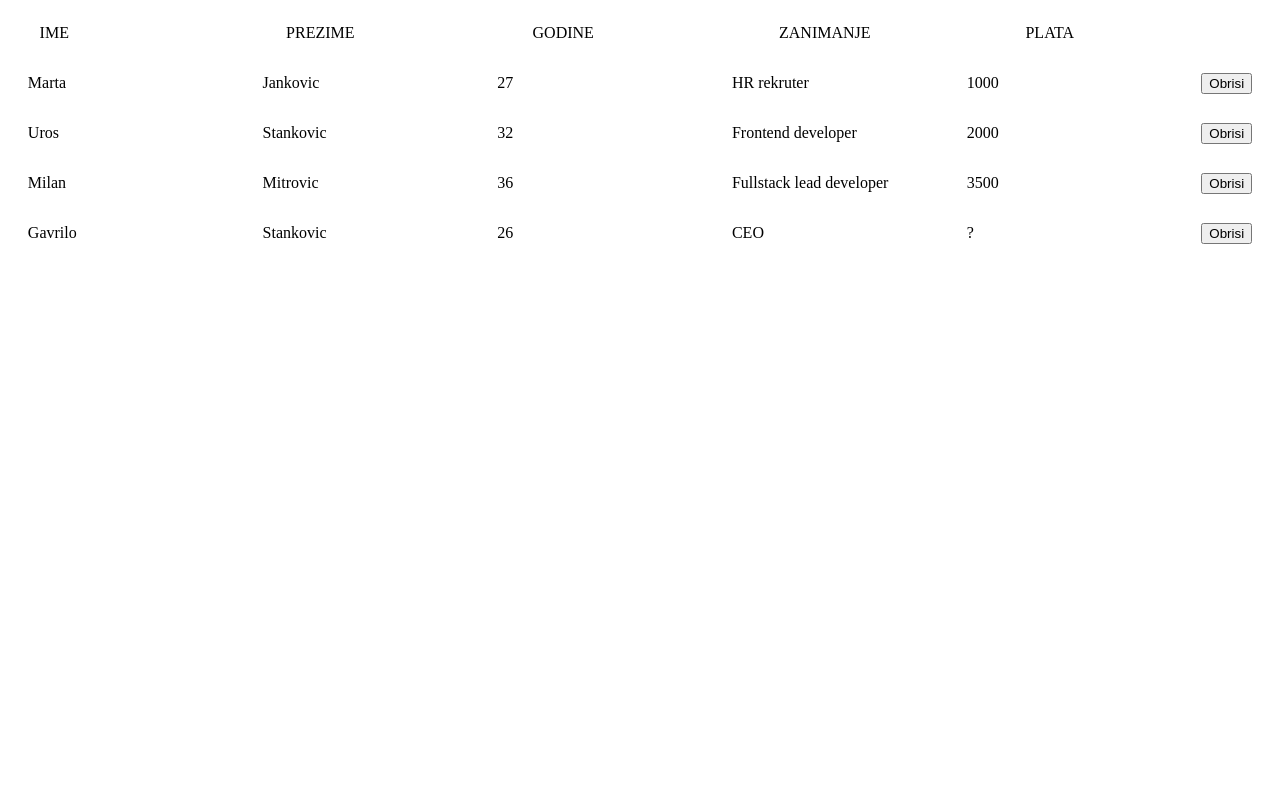
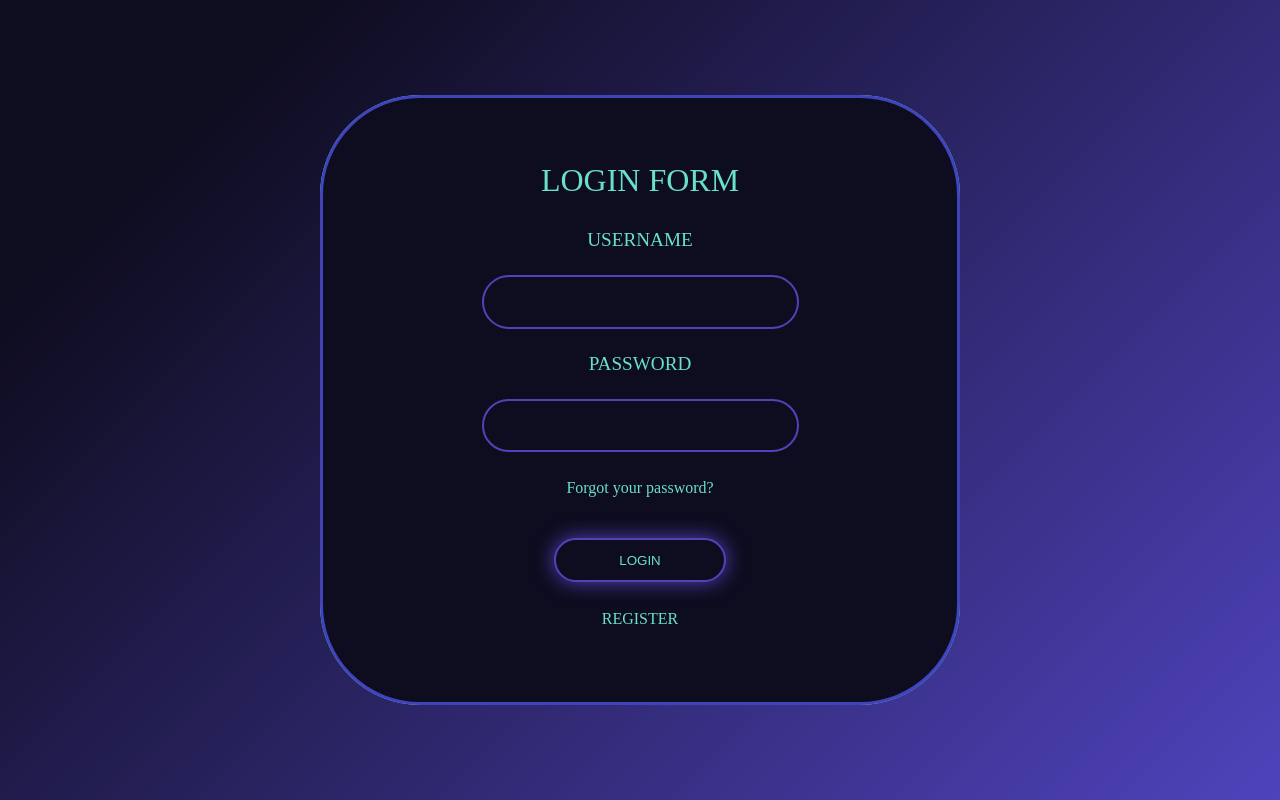
Before and after one commit to ninopaunovic93/nekiFajlovi, a plain HTML site: page index.html in a window 1280 px wide. Drawn offline with Linux system fonts and the light colour scheme.

Commit message:
some shanges

```diff
--- a/dom.js
+++ /dev/null
@@ -1,5 +0,0 @@
-export const divIspisKorisnika = document.createElement('div')
-divIspisKorisnika.classList.add('container')
-
-export const body = document.body
-body.appendChild(divIspisKorisnika)
--- a/index.html
+++ b/index.html
@@ -1,34 +1,31 @@
 <!DOCTYPE html>
 <html lang="en">
+
 <head>
     <meta charset="UTF-8">
     <meta http-equiv="X-UA-Compatible" content="IE=edge">
     <meta name="viewport" content="width=device-width, initial-scale=1.0">
-    <title>Document</title>
-    <script type="module" src="renderBase.js" defer ></script>
-    <script type="module" src="dom.js" defer ></script>
-    <script type="module" src="objekat.js" defer ></script>
-    <script type="module" src="renderUser.js" defer ></script>
-    <script type="module" src="main.js" defer></script>
-    <style>
-        .container {
-            display: flex;
-            flex-direction: column;
-        }
-        .korisnik {
-            display: flex;
-            justify-content: space-evenly;
-            align-items: center;
-        }
-        .hide {
-            visibility: hidden;
-        }
-        p {
-            width: 17%;
-        }
-    </style>
+    <title>Login Form</title>
+    <link rel="stylesheet" href="index.css">
+    <script type="module" src="index.js" defer></script>
+    <script type="module" src="korisnici.js" defer></script>
 </head>
+
 <body>
 
+    <form action="" method="" id="forma">
+        <label for="" id="formName">LOGIN FORM</label>
+        <label for="user">USERNAME</label>
+        <input type="text" name="user" id="user">
+
+        <label for="pass">PASSWORD</label>
+        <input type="password" name="password" id="pass">
+        <a href="forgotPassword.html">Forgot your password?</a>
+
+        <input type="submit" value="LOGIN" id="submit">
+        <a href="register.html" id="register">REGISTER</a>
+    </form>
+
 </body>
+
 </html>
--- a/main.js
+++ /dev/null
@@ -1,9 +0,0 @@
-import { renderBase } from "./renderBase.js"
-import { renderUser } from "./renderUser.js"
-import { korisnici } from "./objekat.js"
-import { divIspisKorisnika} from "./dom.js"
-import { body } from "./dom.js"
-
-
-renderBase()
-renderUser()
--- a/objekat.js
+++ /dev/null
@@ -1,30 +0,0 @@
-export let korisnici = [
-    {
-        ime: 'Marta',
-        prezime: 'Jankovic',
-        godine: 27,
-        zanimanje: 'HR rekruter',
-        plata: 1000
-    },
-    {
-        ime: 'Uros',
-        prezime: 'Stankovic',
-        godine: 32,
-        zanimanje: 'Frontend developer',
-        plata: 2000
-    },
-    {
-        ime: 'Milan',
-        prezime: 'Mitrovic',
-        godine: 36,
-        zanimanje: 'Fullstack lead developer',
-        plata: 3500
-    },
-    {
-        ime: 'Gavrilo',
-        prezime: 'Stankovic',
-        godine: 26,
-        zanimanje: 'CEO',
-        plata: '?'
-    }
-]
--- a/renderBase.js
+++ /dev/null
@@ -1,32 +0,0 @@
-import { divIspisKorisnika} from "./dom.js"
-import { korisnici } from "./objekat.js"
-
-export const renderBase = () => {
-    const divHead = document.createElement('div')
-    divHead.classList.add('korisnik')
-
-    const pIme = document.createElement('p')
-    pIme.textContent = 'IME'
-
-    const pPrezime = document.createElement('p')
-    pPrezime.textContent = 'PREZIME'
-
-    const pGodine = document.createElement('p')
-    pGodine.textContent = 'GODINE'
-
-    const pZanimanje = document.createElement('p')
-    pZanimanje.textContent = 'ZANIMANJE'
-
-    const pPlata = document.createElement('p')
-    pPlata.textContent = 'PLATA'
-
-    divHead.append(
-        pIme,
-        pPrezime,
-        pGodine,
-        pZanimanje,
-        pPlata
-    )
-
-    divIspisKorisnika.appendChild(divHead)
-}
--- a/renderUser.js
+++ /dev/null
@@ -1,48 +0,0 @@
-import { korisnici } from "./objekat.js"
-import { divIspisKorisnika} from "./dom.js"
-
-export const renderUser = () => {
-    korisnici.forEach(korisnik => {
-        const divKorisnik = document.createElement('div')
-        divKorisnik.classList.add('korisnik')
-
-        const pIme = document.createElement('p')
-        pIme.textContent = korisnik.ime
-
-        const pPrezime = document.createElement('p')
-        pPrezime.textContent = korisnik.prezime
-
-        const pGodine = document.createElement('p')
-        pGodine.textContent = korisnik.godine
-
-        const pZanimanje = document.createElement('p')
-        pZanimanje.textContent = korisnik.zanimanje
-
-        const pPlata = document.createElement('p')
-        pPlata.textContent = korisnik.plata
-
-        const buttonBrisiKorisnika = document.createElement('button')
-        buttonBrisiKorisnika.textContent = 'Obrisi'
-
-        buttonBrisiKorisnika.addEventListener('click', (e) => {
-            // console.log(e);
-            // divKorisnik.classList.add('hide')
-            korisnici.splice(korisnici.indexOf(korisnik), 1)
-            divIspisKorisnika.textContent = ''
-            // console.log(korisnici)
-            renderBase()
-            renderUser()
-        })
-
-        divKorisnik.append(
-            pIme,
-            pPrezime,
-            pGodine,
-            pZanimanje,
-            pPlata,
-            buttonBrisiKorisnika
-        )
-
-        divIspisKorisnika.appendChild(divKorisnik)
-    })
-}
```
Also changed, not shown: DomaciLogin/index.html (deleted, +0 -31 lines), forgotPassword.css (renamed from DomaciLogin/forgotPassword.css), forgotPassword.html (renamed from DomaciLogin/forgotPassword.html), index.css (renamed from DomaciLogin/index.css), index.js (renamed from DomaciLogin/index.js), korisnici.js (renamed from DomaciLogin/korisnici.js), register.css (renamed from DomaciLogin/register.css), register.html (renamed from DomaciLogin/register.html), style.css (deleted), 1 other file.
